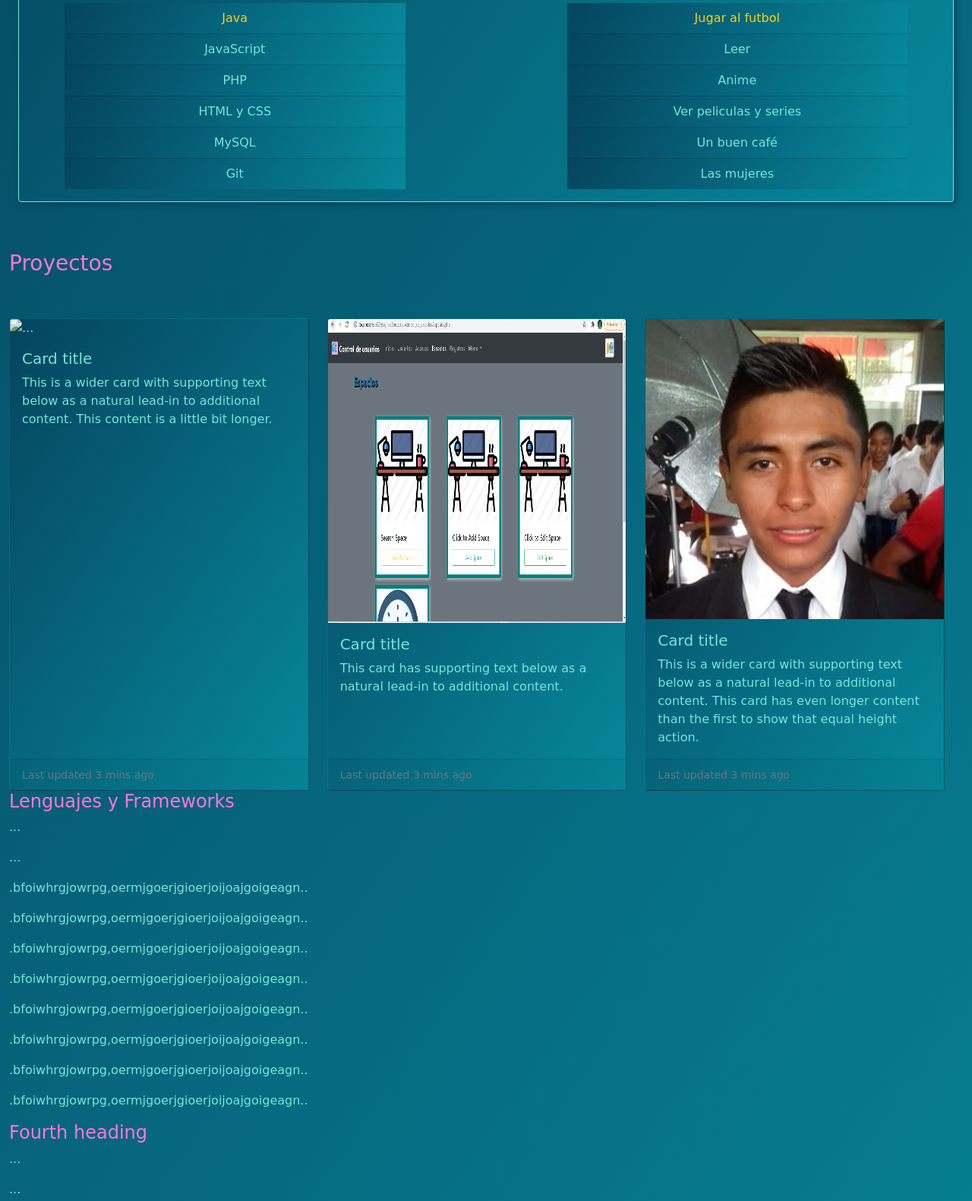
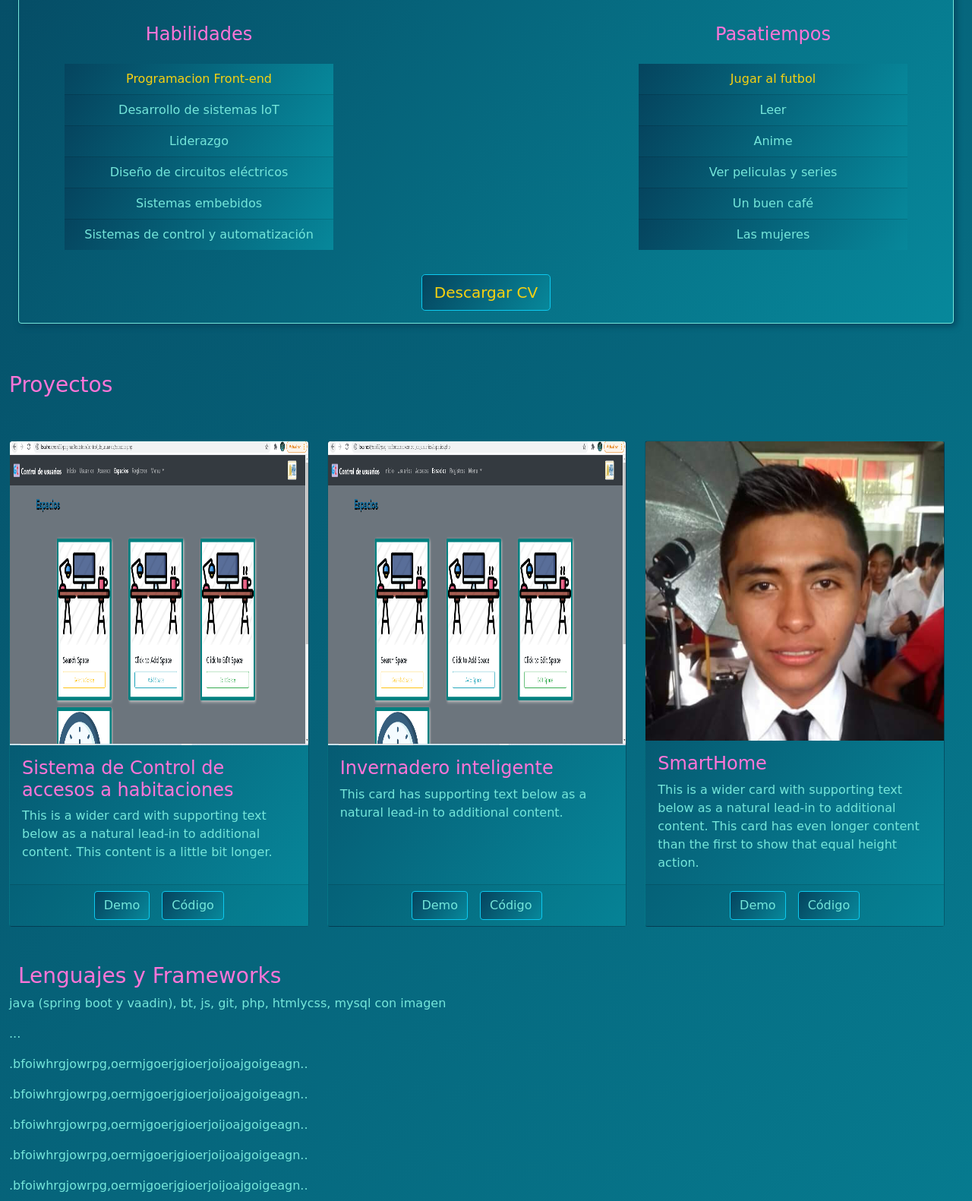
Before and after one commit to saulmarino28/portfolio, a plain HTML site: page index.html in a window 1280 px wide. Shown: the part 858-2439 px from the top of the page at 76% size. Drawn offline with nearby package versions, Linux system fonts and the light colour scheme.

Commit message:
mejorando portfolio

```diff
--- a/index.html
+++ b/index.html
@@ -41,11 +41,22 @@
 
     .bluegreen {
     	color: #75E6DA;
+    	background: #05445E;
     }
     .navyblue {
-    	color: #05445E;
+    	text-color: #05445E;
+    	background: #05445E ;
+
     }
-    .gold{
+    a.btn:hover {
+    	color: #FF75D8;
+    	background: #05445E;
+    }
+    a.btn {
+    	color: #75E6DA;
+    	background: linear-gradient(125deg, #05445E , #07889b );
+    }
+    a.gold, .gold{
     	color:#F8D210;
     }
     h1,h2,h3,h4,.hotpink {
@@ -56,7 +67,7 @@
 
   <body data-bs-spy="scroll" data-bs-target="#navbar-example">
     <!--Start Scrollpy Navbar Bt5 -->
-	<nav id="navbar-example" class="navbar sticky-top navbar-expand-md navbar-dark babyblue px-3">
+	<nav id="navbar-example" class="navbar sticky-top navbar-expand-md navbar-dark  px-3">
 		<div class="container-fluid">
 			<a class="navbar-brand " href="#">
 		    	<img src="images/favicon-32x32.png"  class=" d-inline-block align-center rounded img-fluid" alt="LogoSaul">
@@ -162,9 +173,9 @@
 		<div class="card mb-3 carta" >
 		  <div class="row g-0">
 		    <div class="col-md-4 ">
-		      <img src="images/profile.jpg" class="img-fluid d-inline-block align-center rounded mx-5 pt-3" width="256" height="256" alt="...">
+		      <img src="images/profile.jpg" class="img-fluid d-inline-block align-center rounded mx-3 pt-3" width="256" height="256" alt="...">
 		    </div>
-		    <div class="col-md-8 ">
+		    <div class="col-md-6 mx-2">
 		      <div class="card-body">
 		        <h3 class="">Acerca de mi</h3>
 		        <p class="card-text"> ¡Hola mi nombre es Saúl Marino Colima Ezquivel! </p>
@@ -172,6 +183,8 @@
 		        	Estudie Ingeniería eléctrica electrónica en la Facultad de Estudios <br>
 		          	Superiores Aragón, actualmente me encuentro en proceso de titulación, <br>
 		          	mi promedio: fue de 8.4 . <br>
+			  		Me encanta aprender nuevas habilidades, soy autodidacta y de pensamiento crítico, <br>
+			  		me gustan los nuevos retos y siempre logro las metas que me propongo. <br>
 			  		Tengo conocimientos de IOT, electricidad, electrónica, automatización, <br>
 			  		programación de microcontroladores y desarrollo web (backend y frontend).<br>
 			  	</p>
@@ -180,20 +193,20 @@
 		  </div>
 
 		  	<div class="row py-3 mx-5 justify-content-between" >
-		  		<div class="col-md-5 text-center">
+		  		<div class="col-md-4 text-center">
 			  		<h4 class=" py-3">Habilidades</h4>
 			  		<ul class="list-group list-group-flush ">
-					  <li class="list-group-item gold">Java</li>
+					  <li class="list-group-item gold">Programacion Front-end</li>
 
-					  <li class="list-group-item ">JavaScript</li>
-					  <li class="list-group-item ">PHP</li>
-					  <li class="list-group-item ">HTML y CSS</li>
-					  <li class="list-group-item ">MySQL</li>
-					  <li class="list-group-item ">Git</li>
+					  <li class="list-group-item ">Desarrollo de sistemas IoT</li>
+					  <li class="list-group-item ">Liderazgo</li>
+					  <li class="list-group-item ">Diseño de circuitos eléctricos</li>
+					  <li class="list-group-item ">Sistemas embebidos</li>
+					  <li class="list-group-item ">Sistemas de control y automatización</li>
 					</ul>
 			  	</div>
 
-			  	<div class="col-md-5  text-center  ">
+			  	<div class="col-md-4  text-center  ">
 			  		<h4 class=" py-3">Pasatiempos</h4>
 				  	<ul class="list-group list-group-flush ">
 					  <li class="list-group-item gold">Jugar al futbol</li>
@@ -207,6 +220,9 @@
 					</ul>
 			  	</div>
 		    </div>
+		    <div class="container-fluid d-flex justify-content-center py-3">
+		    	<a href="#" download="images/fes.jpg" class="btn btn-outline-info btn-lg gold">Descargar CV</a>
+		    </div>
 		  </div>
 	</div>
 
@@ -215,13 +231,14 @@
   	<div class="row row-cols-1 row-cols-md-3 g-4">
 	  <div class="col">
 	    <div class="card h-100">
-      <img src="..." class="card-img-top" alt="...">
+	      <img src="images/pagina1.png" class="card-img-top" width="400" height="400" alt="control de acceso">
 	      <div class="card-body">
-        <h5 class="card-title">Card title</h5>
+	        <h4 class="card-title"> Sistema de Control de accesos a habitaciones </h4>
 	        <p class="card-text">This is a wider card with supporting text below as a natural lead-in to additional content. This content is a little bit longer.</p>
 	      </div>
-      <div class="card-footer">
-        <small class="text-muted">Last updated 3 mins ago</small>
+	      <div class=" card-footer d-flex justify-content-center">
+	      	<a href="#" class="btn btn-outline-info card-link ">Demo</a>
+	        <a href="#" class="btn btn-outline-info card-link ">Código</a>
 	      </div>
 	    </div>
 	  </div>
@@ -229,11 +246,12 @@
 	    <div class="card h-100">
 	      <img src="images/pagina1.png" class="card-img-top" width="400" height="400" alt="...">
 	      <div class="card-body">
-        <h5 class="card-title">Card title</h5>
+	        <h4 class="card-title">Invernadero inteligente</h4>
 	        <p class="card-text">This card has supporting text below as a natural lead-in to additional content.</p>
 	      </div>
-      <div class="card-footer">
-        <small class="text-muted">Last updated 3 mins ago</small>
+	      <div class=" card-footer d-flex justify-content-center">
+	      	<a href="#" class="btn btn-outline-info card-link ">Demo</a>
+	        <a href="#" class="btn btn-outline-info card-link ">Código</a>
 	      </div>
 	    </div>
 	  </div>
@@ -241,20 +259,24 @@
 	    <div class="card h-100">
 	      <img src="images/profile.jpg" class="card-img-top" alt="...">
 	      <div class="card-body">
-        <h5 class="card-title">Card title</h5>
+	        <h4 class="card-title">SmartHome</h4>
 	        <p class="card-text">This is a wider card with supporting text below as a natural lead-in to additional content. This card has even longer content than the first to show that equal height action.</p>
 	      </div>
-      <div class="card-footer">
-        <small class="text-muted">Last updated 3 mins ago</small>
+	      <div class=" card-footer d-flex justify-content-center">
+	      	<a href="#" class="btn btn-outline-info card-link  ">Demo</a>
+	        <a href="#" class="btn btn-outline-info card-link ">Código</a>
+
 	      </div>
 	    </div>
 	  </div>
  	</div>
+  </div>
+  <div class="container-fluid pt-5" id="scrollspyHeading3">
+  	<h3 >Lenguajes y Frameworks</h3>
 
   </div>
 
-  <h4 id="scrollspyHeading3">Lenguajes y Frameworks</h4>
-  <p>...</p>
+  <p>java (spring boot y vaadin), bt, js, git, php, htmlycss, mysql con imagen</p>
   <p>...</p>
   <p>.bfoiwhrgjowrpg,oermjgoerjgioerjoijoajgoigeagn..</p>
   <p>.bfoiwhrgjowrpg,oermjgoerjgioerjoijoajgoigeagn..</p>
@@ -264,9 +286,9 @@
   <p>.bfoiwhrgjowrpg,oermjgoerjgioerjoijoajgoigeagn..</p>
   <p>.bfoiwhrgjowrpg,oermjgoerjgioerjoijoajgoigeagn..</p>
   <p>.bfoiwhrgjowrpg,oermjgoerjgioerjoijoajgoigeagn..</p>
-  <h4 id="scrollspyHeading4">Fourth heading</h4>
-  <p>...</p>
-  <p>...</p>
+  <h4 id="scrollspyHeading4">Contacto</h4>
+  <p>Social Media</p>
+  <p>fb, github, instagram, twitter, wa</p>
   <p>.bfoiwhrgjowrpg,oermjgoerjgioerjoijoajgoigeagn..</p>
   <p>.bfoiwhrgjowrpg,oermjgoerjgioerjoijoajgoigeagn..</p>
   <p>.bfoiwhrgjowrpg,oermjgoerjgioerjoijoajgoigeagn..</p>
```
Lines whose indentation alone changed are shown as unchanged.
